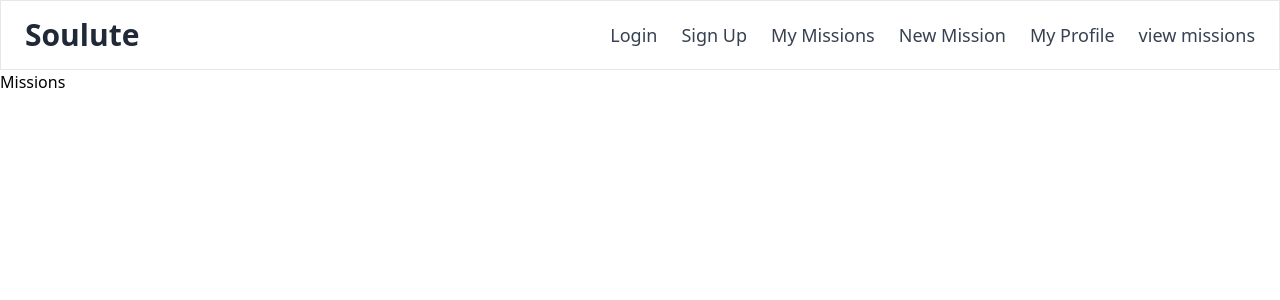
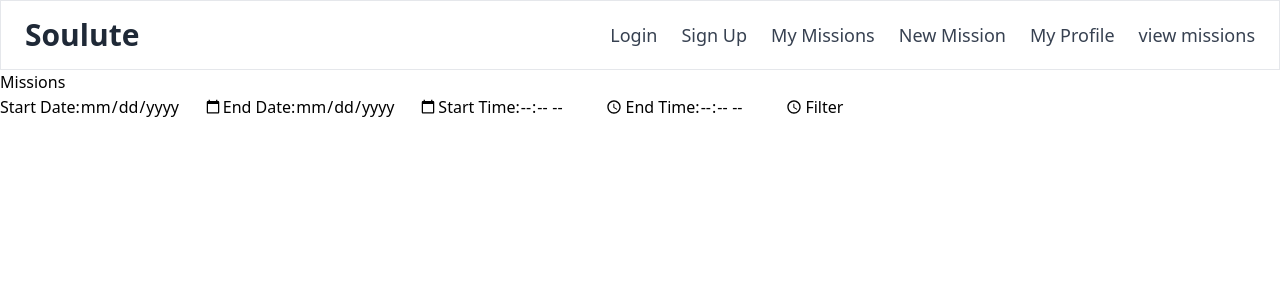
Before and after one commit to ChayaHenner/VOLUNTEER_PROJECT, a React (Vite) app in the folder clientVite/: page /view-missions in a window 1280 px wide. Shown: the top 300 px of the page. Built offline with nearby package versions, Linux system fonts and the light colour scheme; no server answers.

Commit message:
add filter

```diff
--- /dev/null
+++ b/clientVite/src/comps_users/dateFilter.jsx
@@ -0,0 +1,42 @@
+import React, { useState } from 'react';
+import { apiRequestGet } from 'path-to-your-api-request-file'; // Import your API request function
+
+const DateFilter = ({ updateMissions }) => {
+    const [startDate, setStartDate] = useState('');
+    const [endDate, setEndDate] = useState('');
+    const [startTime, setStartTime] = useState('');
+    const [endTime, setEndTime] = useState('');
+
+    const handleFilter = async () => {
+        try {
+            // Perform API request to filter missions
+            const response = await apiRequestGet(`/missions/byDateTime?startDate=${startDate}&endDate=${endDate}&startTime=${startTime}&endTime=${endTime}`);
+            const filteredMissions = response.data; // Assuming your API response contains filtered missions
+
+            // Update state or perform any other action with the filtered missions
+            updateMissions(filteredMissions);
+        } catch (error) {
+            console.error('Error filtering missions:', error);
+        }
+    };
+
+    return (
+        <div>
+            <label>Start Date:</label>
+            <input type="date" value={startDate} onChange={(e) => setStartDate(e.target.value)} />
+
+            <label>End Date:</label>
+            <input type="date" value={endDate} onChange={(e) => setEndDate(e.target.value)} />
+
+            <label>Start Time:</label>
+            <input type="time" value={startTime} onChange={(e) => setStartTime(e.target.value)} />
+
+            <label>End Time:</label>
+            <input type="time" value={endTime} onChange={(e) => setEndTime(e.target.value)} />
+
+            <button onClick={handleFilter}>Filter</button>
+        </div>
+    );
+};
+
+export default DateFilter;
--- a/clientVite/src/comps_users/viewMissions.jsx
+++ b/clientVite/src/comps_users/viewMissions.jsx
@@ -1,11 +1,86 @@
+// import React, { useEffect, useState } from 'react';
+// import { apiRequestGet, apiRequest, SERVER_URL, apiRequestNoBody } from '../serverConnect/api';
+// import { Link } from 'react-router-dom';
+
+// const ViewMissions = () => {
+//   const [missions, setMissions] = useState([]);
+
+//   useEffect(() => {
+//     const fetchMissions = async () => {
+//       try {
+//         const url = `${SERVER_URL}/missions`;
+//         const response = await apiRequestGet(url);
+//         setMissions(response.data);
+//       } catch (error) {
+//         console.error('Error fetching missions:', error);
+//       }
+//     };
+
+//     fetchMissions();
+//   }, []);
+
+//   const handleTakeTask = async (missionId) => {
+//     try {
+//       console.log('dsfsdafs')
+//       // Send a request to the backend to add the user to the mission's
+//       // http://localhost:3001/missions/addInterested/65895cdc1e88238084d3661e interested array
+//       const response = await apiRequestNoBody(`${SERVER_URL}/missions/addInterested/${missionId}`, 'PUT');
+
+//       if (response.data.success) {
+//         // Handle success, e.g., show a message or update the UI
+//         alert('User added to interested list');
+//       }
+//     } catch (error) {
+//       // Handle error, e.g., show an error message
+//       console.error('Error taking task:', error);
+//     }
+//   };
+
+//   return (
+//     <div>
+//       <h2>Missions</h2>
+//       {missions.map((mission) => {
+//         const userArray = mission.user_creator.split(',');
+//         const id = userArray[0];
+//         const name = userArray[1];
+
+//         return (
+//           <div key={mission._id} className="border p-4 mb-4">
+//             <h3 className="text-xl font-semibold mb-2">{mission.title}</h3>
+//             <p className="text-gray-600 mb-2">{mission.description}</p>
+//             <div className="flex justify-between items-center">
+//               <Link to={`/view-user/${id}`}>
+//                 <p className="text-sm text-gray-500">{`Created by: ${name}`}</p>
+//               </Link>
+//               <button
+//                 onClick={() => handleTakeTask(mission._id)}
+//                 className="bg-blue-500 text-white px-4 py-2 rounded-md"
+//               >
+//                 Take Task
+//               </button>
+//             </div>
+//           </div>
+//         );
+//       })}
+//     </div>
+//   );
+// };
+
+// export default ViewMissions;
+
+
 import React, { useEffect, useState } from 'react';
 import { apiRequestGet, apiRequest, SERVER_URL, apiRequestNoBody } from '../serverConnect/api';
 import { Link } from 'react-router-dom';
+
+// Import the new DateFilter component
+import DateFilter from './dateFilter'; // Update the path based on your project structure
 
 const ViewMissions = () => {
   const [missions, setMissions] = useState([]);
 
   useEffect(() => {
+    // Fetch missions on component mount
     const fetchMissions = async () => {
       try {
         const url = `${SERVER_URL}/missions`;
@@ -21,9 +96,7 @@ const ViewMissions = () => {
 
   const handleTakeTask = async (missionId) => {
     try {
-      console.log('dsfsdafs')
-      // Send a request to the backend to add the user to the mission's
-      // http://localhost:3001/missions/addInterested/65895cdc1e88238084d3661e interested array
+      // Send a request to the backend to add the user to the mission's interested array
       const response = await apiRequestNoBody(`${SERVER_URL}/missions/addInterested/${missionId}`, 'PUT');
 
       if (response.data.success) {
@@ -36,9 +109,18 @@ const ViewMissions = () => {
     }
   };
 
+  // Update missions based on filtered data
+  const updateMissions = (filteredMissions) => {
+    setMissions(filteredMissions);
+  };
+
   return (
     <div>
       <h2>Missions</h2>
+
+      {/* Add the DateFilter component to handle date and time range filtering */}
+      <DateFilter updateMissions={updateMissions} />
+
       {missions.map((mission) => {
         const userArray = mission.user_creator.split(',');
         const id = userArray[0];
```
